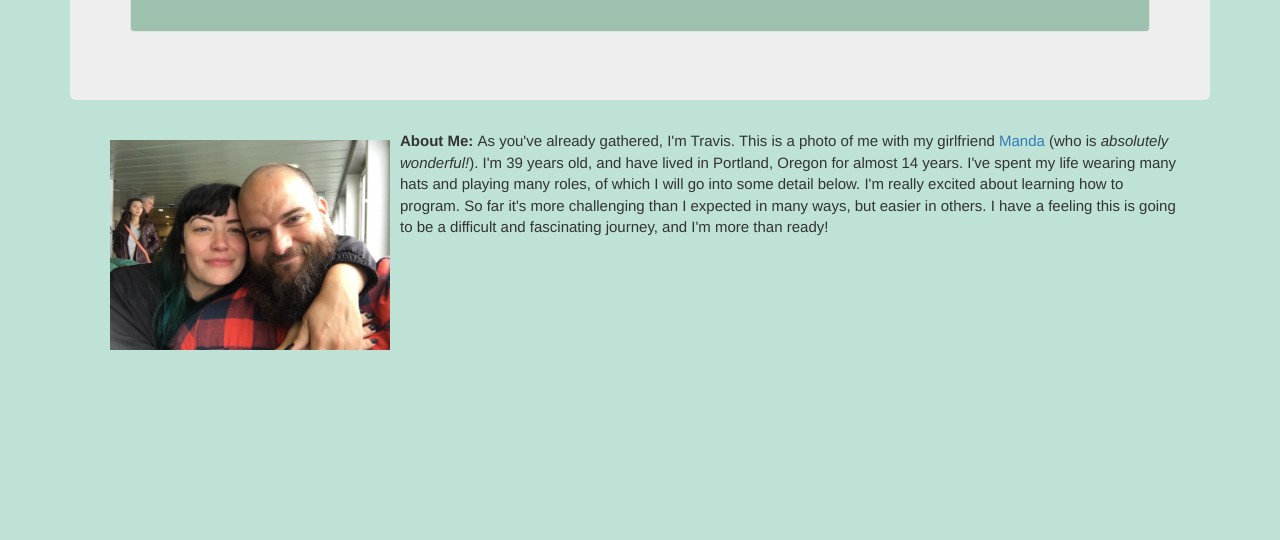
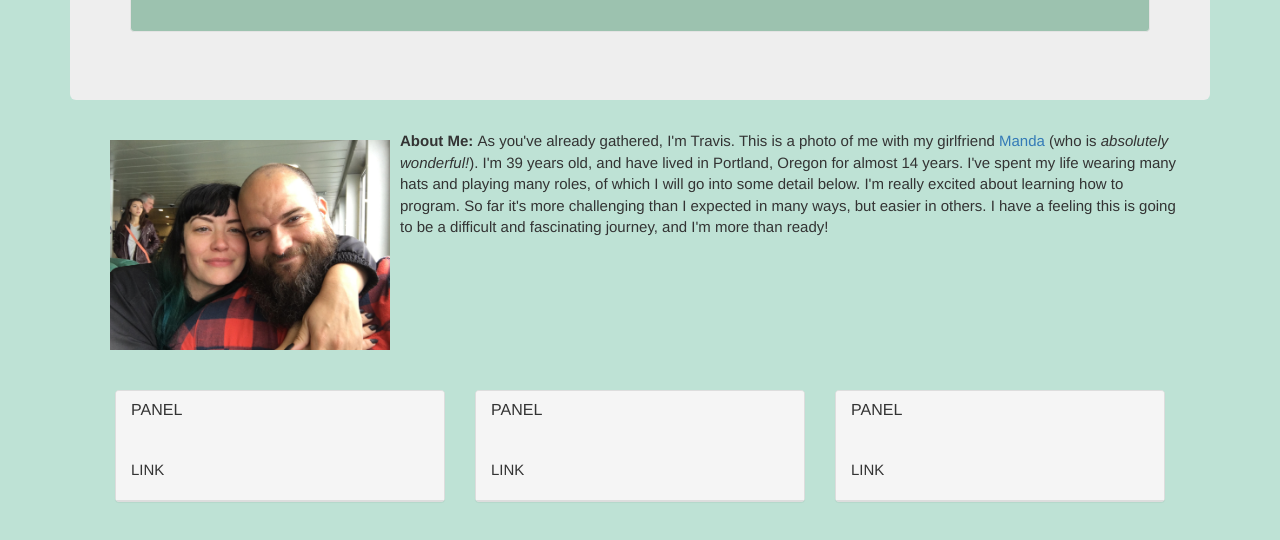
Before and after one commit to travenomenon/ind-proj-wk1, a plain HTML site: page index.html in a window 1280 px wide. Shown: the part 230-770 px from the top of the page. Drawn offline with Linux system fonts and the light colour scheme.

Commit message:
add 2nd row with multiple columns to create content sections

```diff
--- a/index.html
+++ b/index.html
@@ -23,9 +23,42 @@
       </div>
 
       <div class="row">
-        <div class="col-md-">
+        <div class="col-md-4">
+          <div class="panel panel-default">
+            <div class="panel-heading">
+              <h2 class="panel-title">PANEL</h2>
+              <br>
+              <br>
+              <p>LINK</p>
+            </div>
+          </div>
+        </div>
 
+        <div class="col-md-4">
+          <div class="panel panel-default">
+            <div class="panel-heading">
+              <h2 class="panel-title">PANEL</h2>
+              <br>
+              <br>
+              <p>LINK</p>
+            </div>
+          </div>
         </div>
+
+        <div class="col-md-4">
+          <div class="panel panel-default">
+            <div class="panel-heading">
+              <h2 class="panel-title">PANEL</h2>
+              <br>
+              <br>
+              <p>LINK</p>
+            </div>
+          </div>
+        </div>
+
+      </div>
+
+
 
       </div>
 
```
